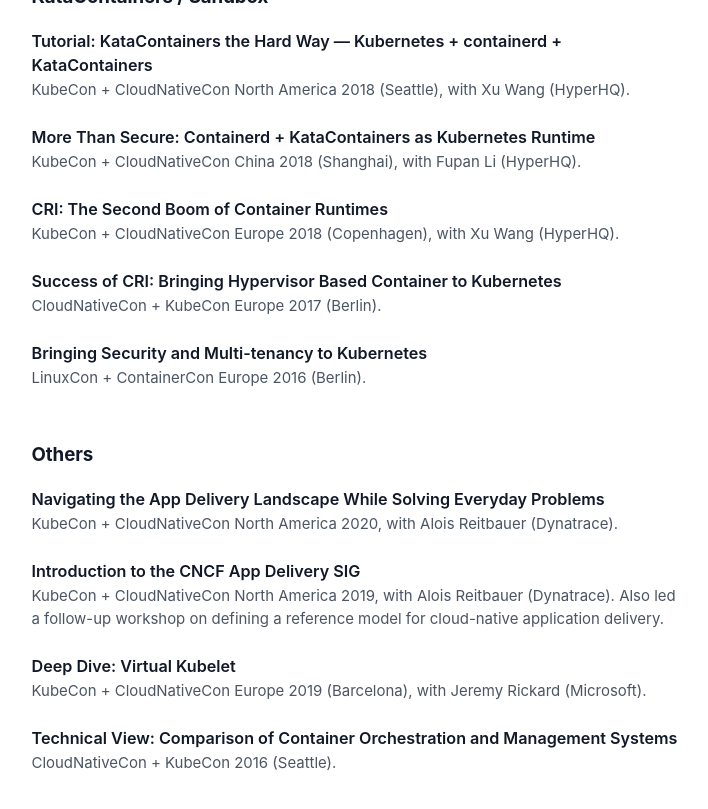
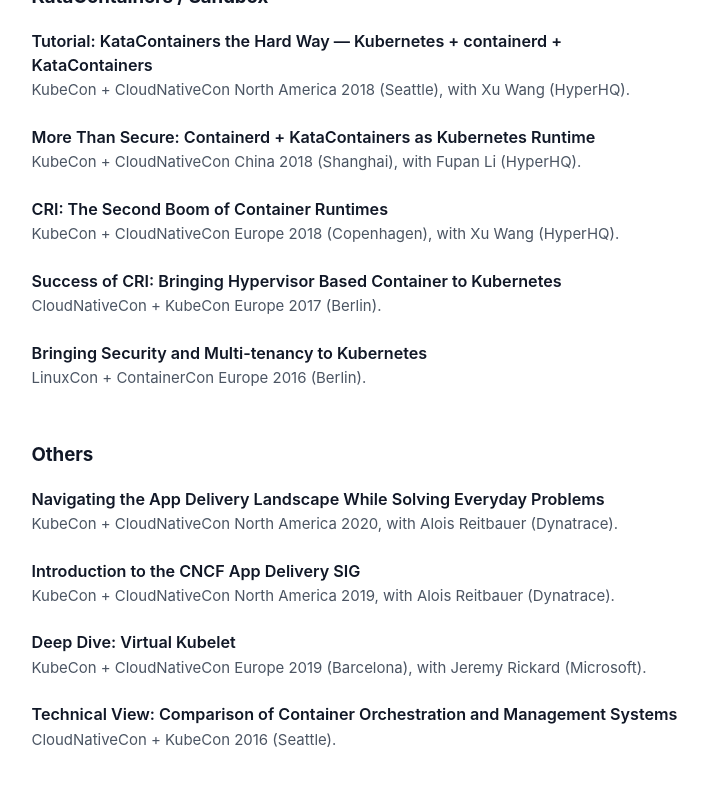
Before and after one commit to resouer/resouer.github.io, a Jekyll site: the page built from index.md, in a window 1280 px wide and 900 px high, scrolled down 2817 px. Shown: the top 809 px of the window, without its empty margins (284-992 px from the left). Built offline with Jekyll 4.4.1, drawn with Linux system fonts in a browser that asks for light colours.

Commit message:
Trim follow-up workshop note from App Delivery SIG entry
Co-Authored-By: Claude Opus 4.7 (1M context) <noreply@anthropic.com>

```diff
--- a/index.md
+++ b/index.md
@@ -164,7 +164,7 @@ title: Lei Zhang
   </li>
   <li>
     <div class="role-line"><span class="role-title"><a href="https://kccncna19.sched.com/event/WeWJ">Introduction to the CNCF App Delivery SIG</a></span></div>
-    <p>KubeCon + CloudNativeCon North America 2019, with Alois Reitbauer (Dynatrace). Also led a follow-up workshop on defining a reference model for cloud-native application delivery.</p>
+    <p>KubeCon + CloudNativeCon North America 2019, with Alois Reitbauer (Dynatrace).</p>
   </li>
   <li>
     <div class="role-line"><span class="role-title"><a href="https://kccnceu19.sched.com/event/MPkI">Deep Dive: Virtual Kubelet</a></span></div>
```
